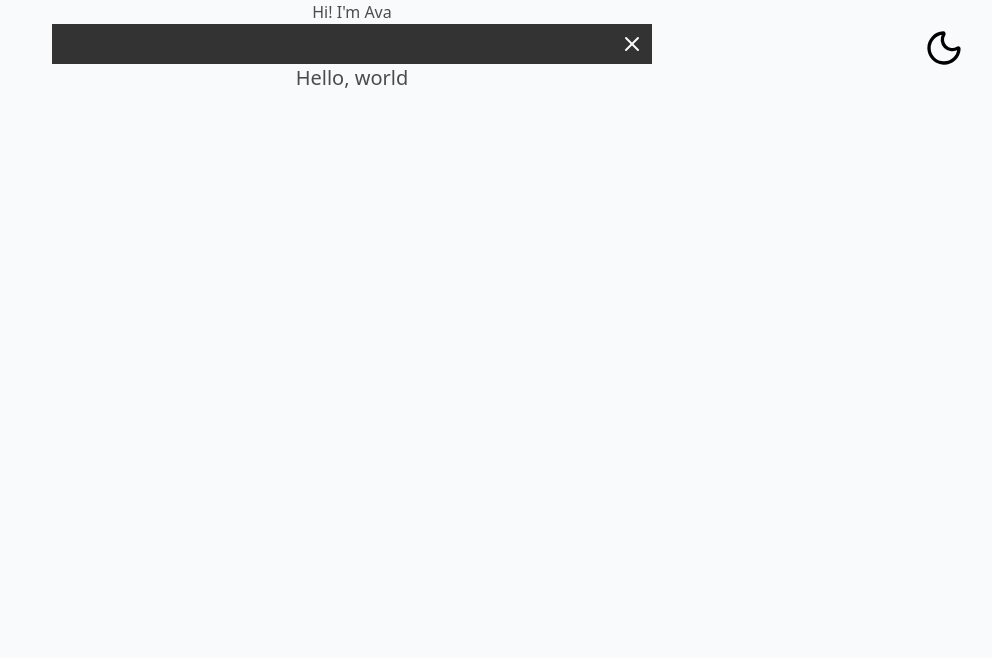
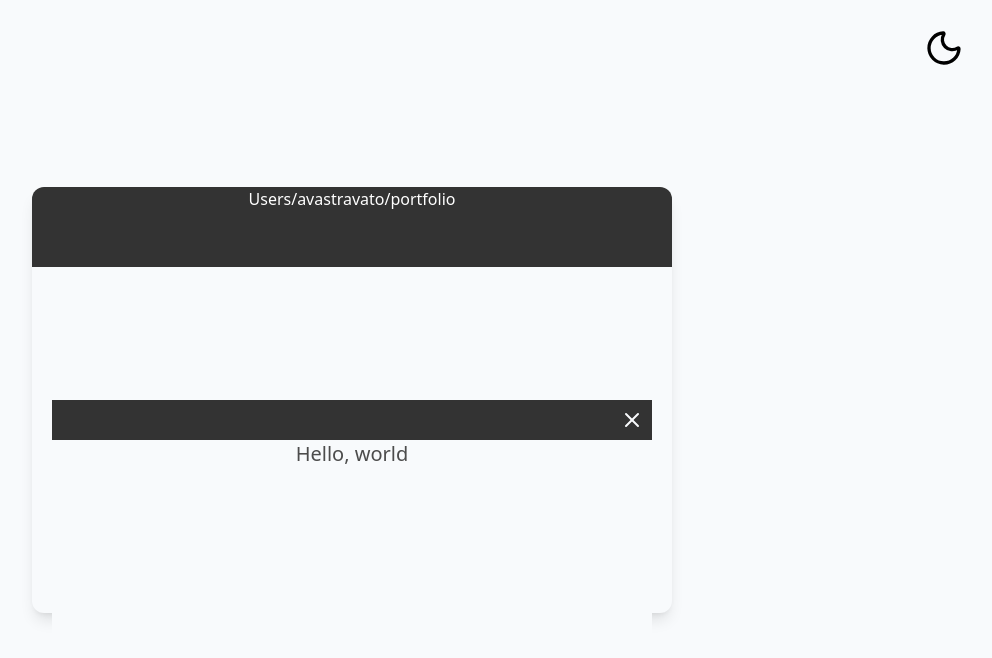
Before and after one commit to avastravato/portfolio-website, a React (Vite) app: page / in a window 1280 px wide. Shown: the top 658 px of the page, without its empty margins (288-1280 px from the left). Built offline with nearby package versions, Linux system fonts and the light colour scheme.

Commit message:
mainMenu progress

```diff
--- /dev/null
+++ b/src/components/MainPage.jsx
@@ -0,0 +1,9 @@
+export const MainPage = () => {
+    return (
+        <div className='w-[50vw] aspect-[3/2] bg-card rounded-xl shadow-lg'>
+            <div className='w-full h-20 bg-card-header rounded-t-xl'>
+                <p className='text-white'>Users/avastravato/portfolio</p>
+            </div>
+        </div>
+    );
+};
--- a/src/index.css
+++ b/src/index.css
@@ -58,7 +58,7 @@
     --primary: #7c4dff;
     --primary-foreground: #f8fafc;
 
-    --border: #e2e8f0;
+    --border: #79747E;
   }
 
   .dark {
--- a/src/pages/Home.jsx
+++ b/src/pages/Home.jsx
@@ -1,19 +1,18 @@
 import { ThemeToggle } from "../components/ThemeToggle";
 import { PopUp } from "../components/PopUp";
+import { MainPage } from "../components/MainPage";
 
 export const Home = () => {
 
     return (
-        <div className="min-h-screen bg-background text-foreground overflow-x-hidden">
+        <div className="min-h-screen flex items-center justify-center bg-background text-foreground overflow-x-hidden">
             {/* Theme toggle */}
             <ThemeToggle />
-            <h1>Hi! I'm Ava</h1>
             <PopUp />
             {/* Background effects */}
-            {/* Navbar */}
 
             {/* Main content */}
-
+            <MainPage />
             {/* Footer */}
 
         </div>
```
